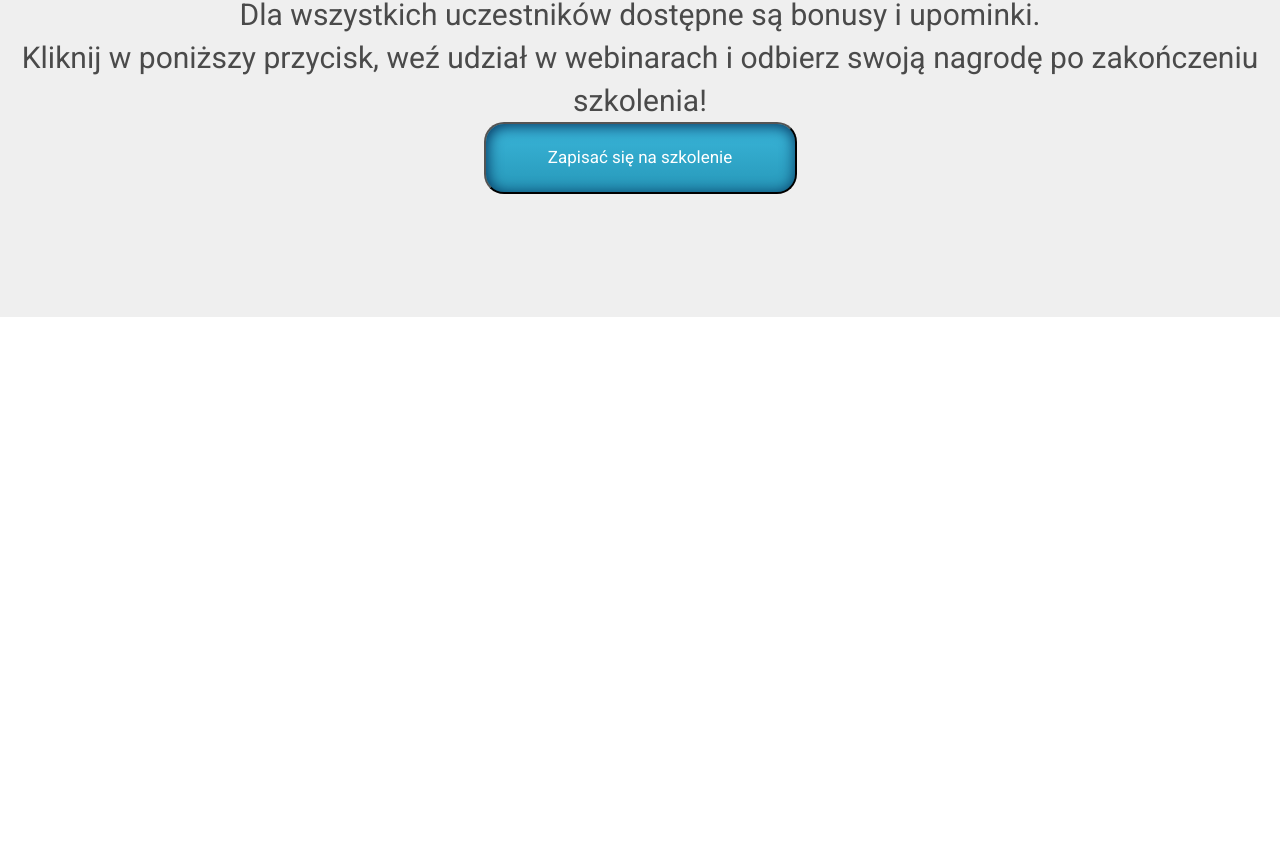
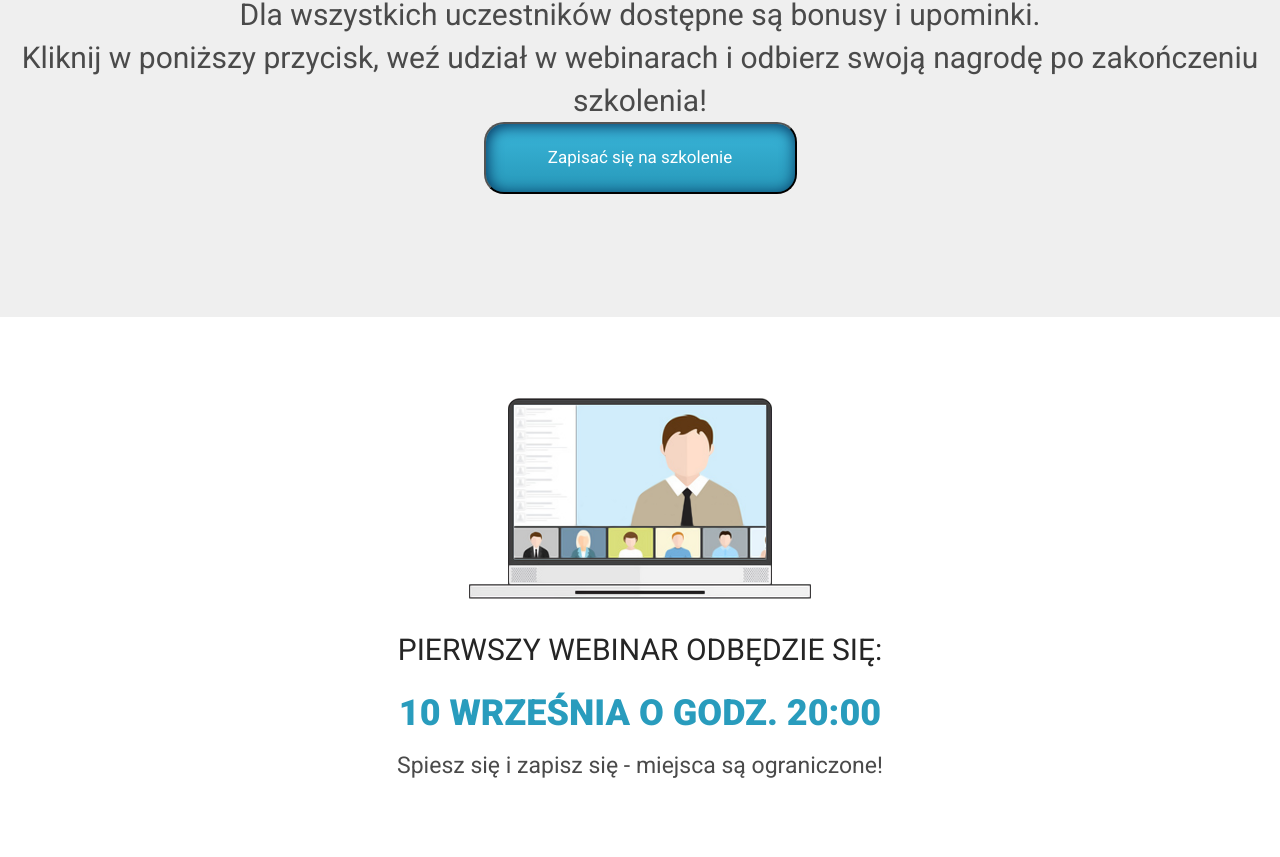
Before and after one commit to evtravnikova/wp, a website built with Parcel: page index.html in a window 1280 px wide. Shown: the part 2857-3714 px from the top of the page. Before the commit the page ends 3174 px from the top, so only its background shows below. Built offline with nearby package versions, Linux system fonts and the light colour scheme; files whose address does not match are found by name.

Commit message:
Webinar section finished

```diff
--- a/css/main.css
+++ b/css/main.css
@@ -520,3 +520,37 @@ h3 {
   font-size: 30px;
   line-height: 43px;
 }
+
+/*------------------------Sixth Gift section-------------------*/
+.webinar {
+  min-height: 510px;
+  text-align: center;
+  padding: 81px 0;
+}
+
+.webinar_title {
+  font-style: normal;
+  font-weight: 400;
+  font-size: 30px;
+  line-height: 30px;
+  color: #252525;
+  padding-top: 36px;
+}
+
+.webinar_date {
+  padding-top: 30px;
+  font-style: normal;
+  font-weight: 900;
+  font-size: 36px;
+  line-height: 36px;
+  color: #299CBD;
+}
+
+.webinar p {
+  padding-top: 25px;
+  font-style: normal;
+  font-weight: 400;
+  font-size: 23px;
+  line-height: 20px;
+  color: #4A4A4A;
+}
--- a/index.html
+++ b/index.html
@@ -158,6 +158,22 @@
   <button>Zapisać się na szkolenie</button>
 </section>
 
+
+<section class="webinar">
+  <img src="/img/first.png" alt="webinar">
+  <h3 class="webinar_title">Pierwszy webinar odbędzie się:</h3>
+  <h3 class="webinar_date">10 września o godz. 20:00</h3>
+  <p>Spiesz się i zapisz się - miejsca są ograniczone!</p>
+</section>
+
+
+
+<footer>
+
+
+</footer>
+
+
 <script src="js/vendor/modernizr-3.11.2.min.js"></script>
 <script src="js/plugins.js"></script>
 <script src="js/main.js"></script>
```
